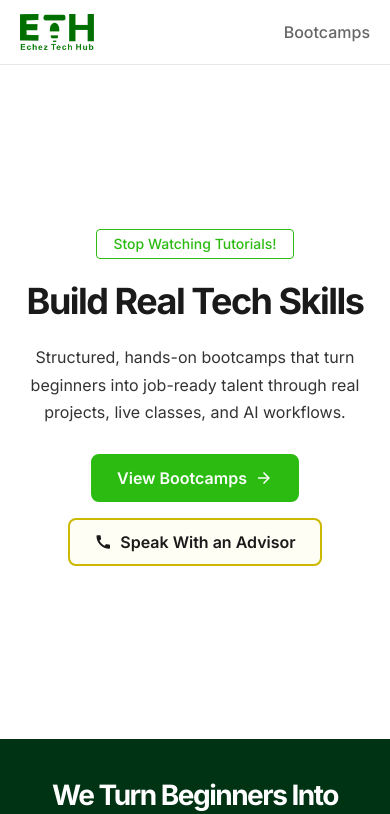
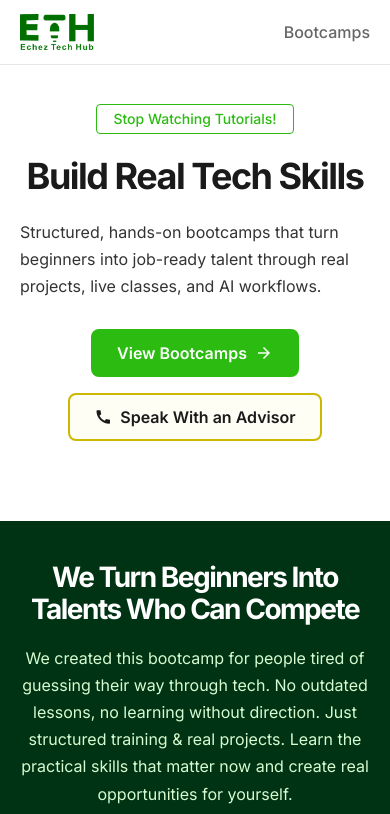
Before and after one commit to Jeremiah-U/echez-tech-hub, a React (Vite) app: page / in a window 390 px wide. Shown: the top 814 px of the page. Built offline with nearby package versions, Linux system fonts and the light colour scheme; no server answers.

Commit message:
Reduce hero padding-top to 40px for mobile

```diff
--- a/src/styles/components.css
+++ b/src/styles/components.css
@@ -70,14 +70,8 @@
 
 /* ===== HERO ===== */
 .hero {
-  padding-top: var(--number-72);
+  padding-top: var(--number-40);
   padding-bottom: var(--number-80);
-  min-height: 80vh;
-  background: var(--color-neutral-white);
-  text-align: center;
-  display: flex;
-  align-items: center;
-  justify-content: center;
 }
 .hero__inner { display: flex; flex-direction: column; align-items: center; gap: var(--number-20); }
 .hero__badge {
```
